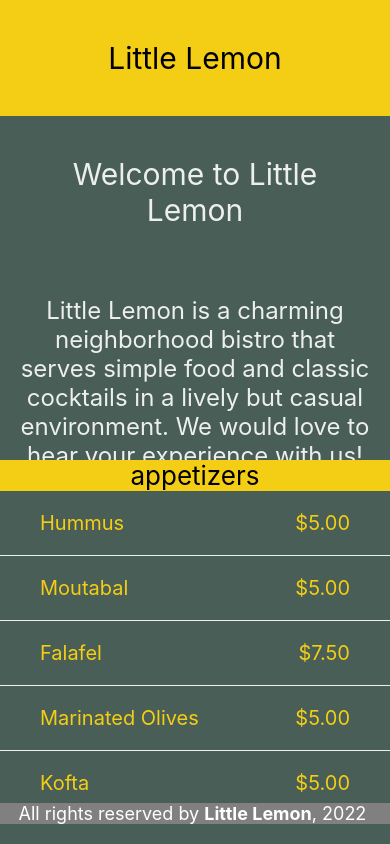
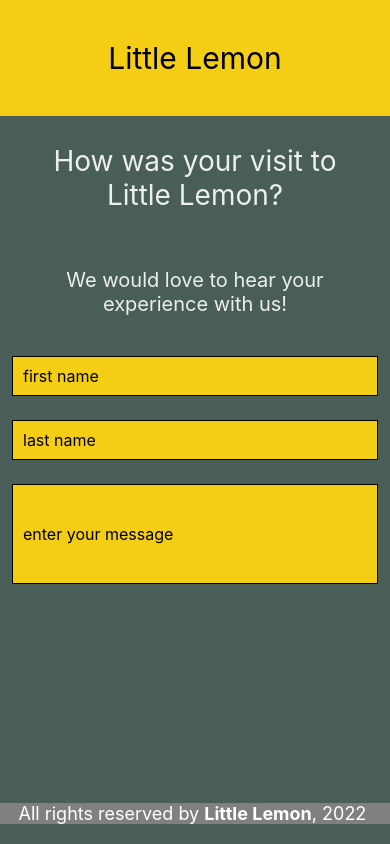
Before and after one commit to LarissaBizzi/reactnative-project, a React Native app: screen / in a window 390 px wide. Built offline with nearby package versions, Linux system fonts and the light colour scheme.

Commit message:
textInput in feedback form, keyboard features

```diff
--- a/App.js
+++ b/App.js
@@ -3,8 +3,9 @@
 
 import LittleLemonHeader from './components/LittleLemonHeader';
 import LittleLemonFooter from './components/LittleLemonFooter';
-import WelcomeScreen from "./components/WelcomeScreen";
-import MenuItems from './components/MenuItems';
+/* import WelcomeScreen from "./components/WelcomeScreen";
+import MenuItems from './components/MenuItems'; */
+import FeedbackForm from './components/FeedbackForm';
 
 export default function App() {
   return (
@@ -12,8 +13,9 @@
       <View
         style={appStyles.container}>
         <LittleLemonHeader />
-        <WelcomeScreen />
-        <MenuItems />
+        <FeedbackForm />
+        {/* <WelcomeScreen /> */}
+        {/* <MenuItems /> */}
       </View>
       <View style={appStyles.footerContainer}>
         <LittleLemonFooter />
--- /dev/null
+++ b/components/FeedbackForm.js
@@ -0,0 +1,70 @@
+import React from 'react';
+import { Text, StyleSheet, TextInput, ScrollView, KeyboardAvoidingView, Platform } from 'react-native';
+
+export default function FeedbackForm() {
+    const [firstName, onChangeFirstName] = React.useState('');
+    const [lastName, onChangeLastName] = React.useState('');
+    const [message, onChangeMessage] = React.useState('');
+
+    return (
+        <KeyboardAvoidingView
+            style={styles.container}
+            behavior={Platform.OS === 'ios' ? 'padding' : 'height'}>
+        <ScrollView keyboardDismissMode='on-drag'>
+            <Text style={styles.headingSection}>
+                How was your visit to Little Lemon?
+            </Text>
+            <Text style={styles.infoSection}>
+                We would love to hear your experience with us!
+            </Text>
+            <TextInput value={firstName} onChangeText={onChangeFirstName} style={styles.input} placeholder='first name' />
+            <TextInput value={lastName} onChangeText={onChangeLastName} style={styles.input} placeholder='last name' />
+            <TextInput value={message} onChangeText={onChangeMessage} style={styles.messageInput} placeholder='enter your message' />
+        </ScrollView>
+        </KeyboardAvoidingView>
+    );
+}
+
+const styles = StyleSheet.create({
+    container: {
+      flex: 1,
+      backgroundColor: '#495E57'
+    },
+
+    input: {
+       height: 40,
+       margin: 12,
+       borderWidth: 1,
+       padding: 10,
+       fontSize: 16,
+       borderColor: 'EDEFEE',
+       backgroundColor: '#F4CE14'
+    },
+
+    messageInput: {
+        height: 100,
+        margin: 12,
+        borderWidth: 1,
+        padding: 10,
+        fontSize: 16,
+        backgroundColor: '#F4CE14',
+      },
+
+    infoSection: {
+        fontSize: 20,
+        padding: 20,
+        marginVertical: 8,
+        color: '#EDEFEE',
+        textAlign: 'center',
+        backgroundColor: '#495E57'
+    },
+
+    headingSection: {
+        fontSize: 28,
+        padding: 20,
+        marginVertical: 8,
+        color: '#EDEFEE',
+        textAlign: 'center',
+        backgroundColor: '#495E57'
+    }
+});
```
Also changed, not shown: 1 other file (tests, documents, lock files or other folders).
